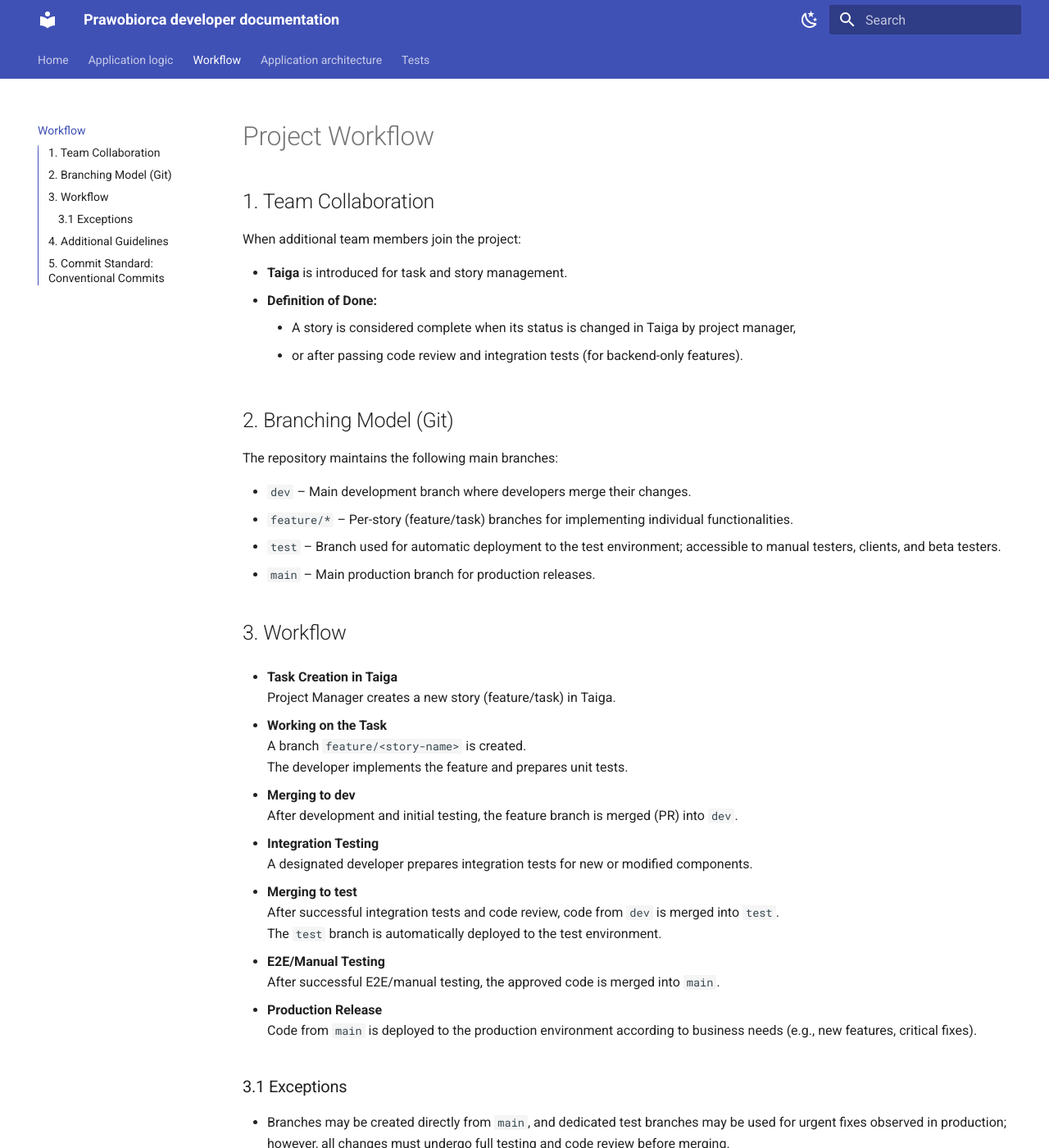
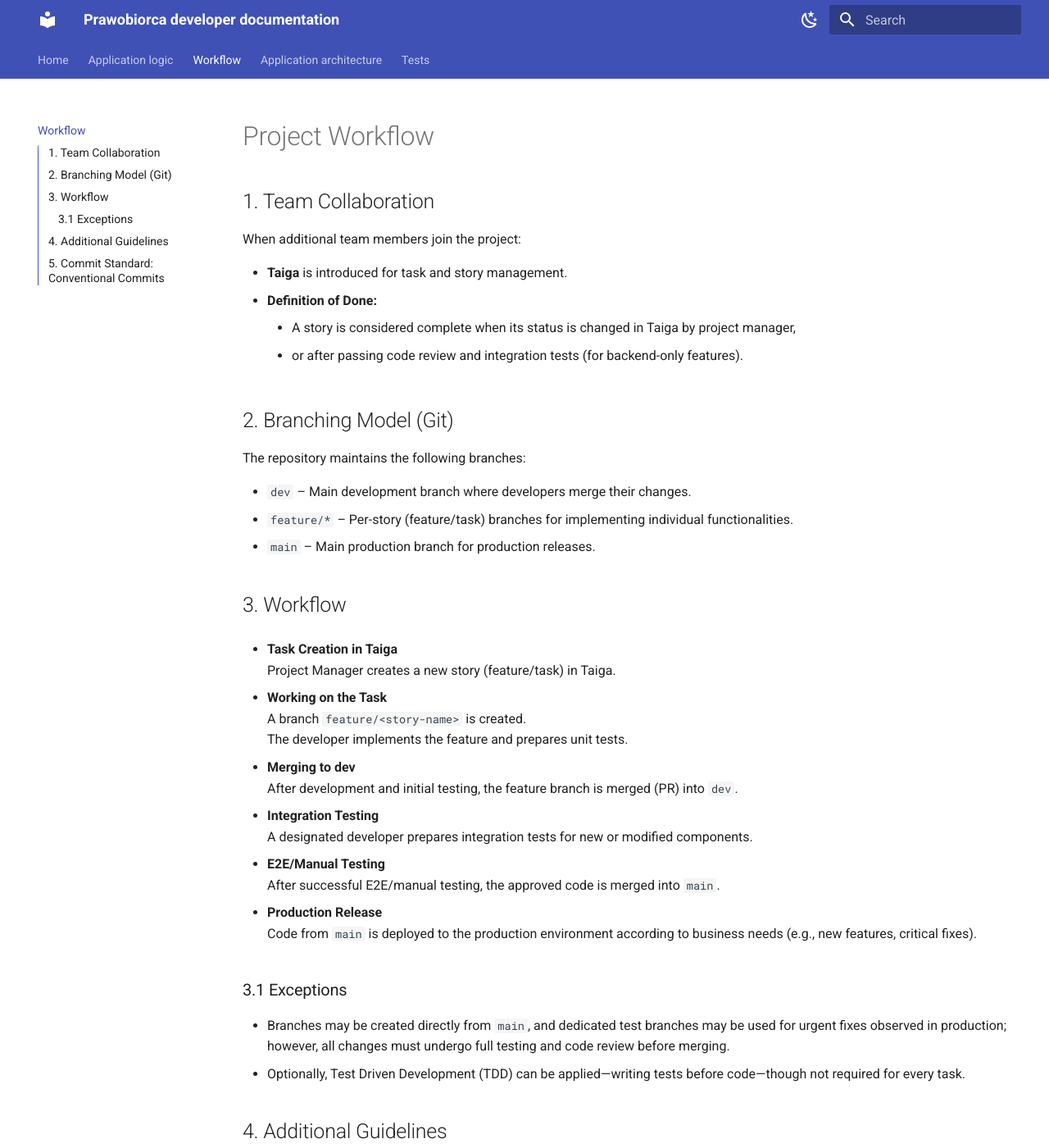
Before and after one commit to ErykMikolajewicz/prawobiorca-backend, an MkDocs documentation site: the page built from docs/workflow.md, in a window 1280 px wide and 1400 px high. Shown: the whole window at 82% size. Built offline with MkDocs 1.6.1 and Material for MkDocs 9.7.7, drawn with Linux system fonts in a browser that asks for light colours.

Commit message:
docs workflow docs: Remove information, about at the moment unnecessary testing branch.

```diff
--- a/docs/workflow.md
+++ b/docs/workflow.md
@@ -11,11 +11,10 @@ When additional team members join the project:
 
 ## 2. Branching Model (Git)
 
-The repository maintains the following main branches:
+The repository maintains the following branches:
 
 - `dev` – Main development branch where developers merge their changes.
 - `feature/*` – Per-story (feature/task) branches for implementing individual functionalities.
-- `test` – Branch used for automatic deployment to the test environment; accessible to manual testers, clients, and beta testers.
 - `main` – Main production branch for production releases.
 
 ## 3. Workflow
@@ -32,10 +31,6 @@ The repository maintains the following main branches:
 
 - **Integration Testing**
     A designated developer prepares integration tests for new or modified components.
-
-- **Merging to test**
-    After successful integration tests and code review, code from `dev` is merged into `test`.
-    The `test` branch is automatically deployed to the test environment.
 
 - **E2E/Manual Testing**
     After successful E2E/manual testing, the approved code is merged into `main`.
--- a/pyproject.toml
+++ b/pyproject.toml
@@ -1,6 +1,6 @@
 [project]
 name = "prawobiorca-backend"
-version = "0.1.1"
+version = "0.1.2"
 description = "Backend for law acts search engine with AI features."
 readme = "README.md"
 requires-python = ">=3.13"
```
